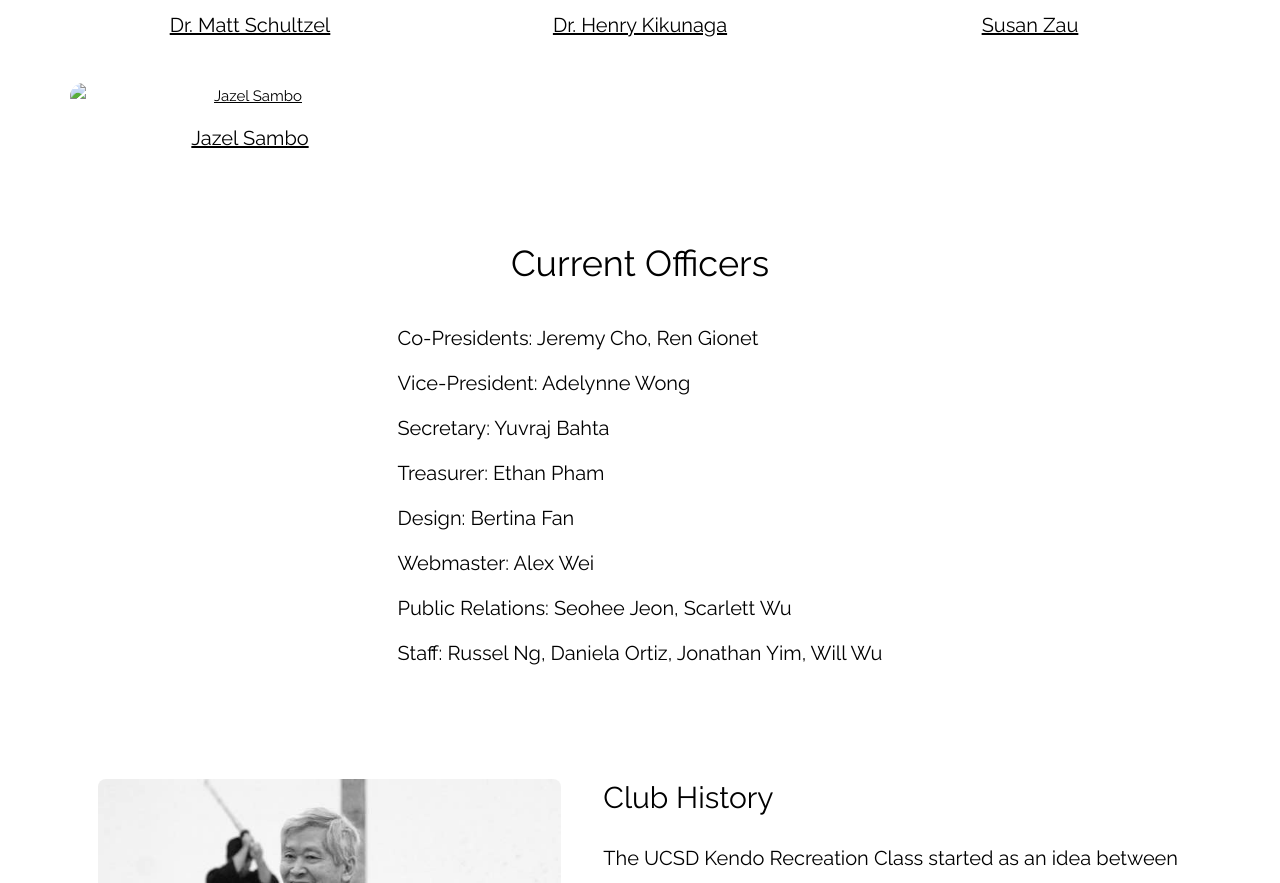
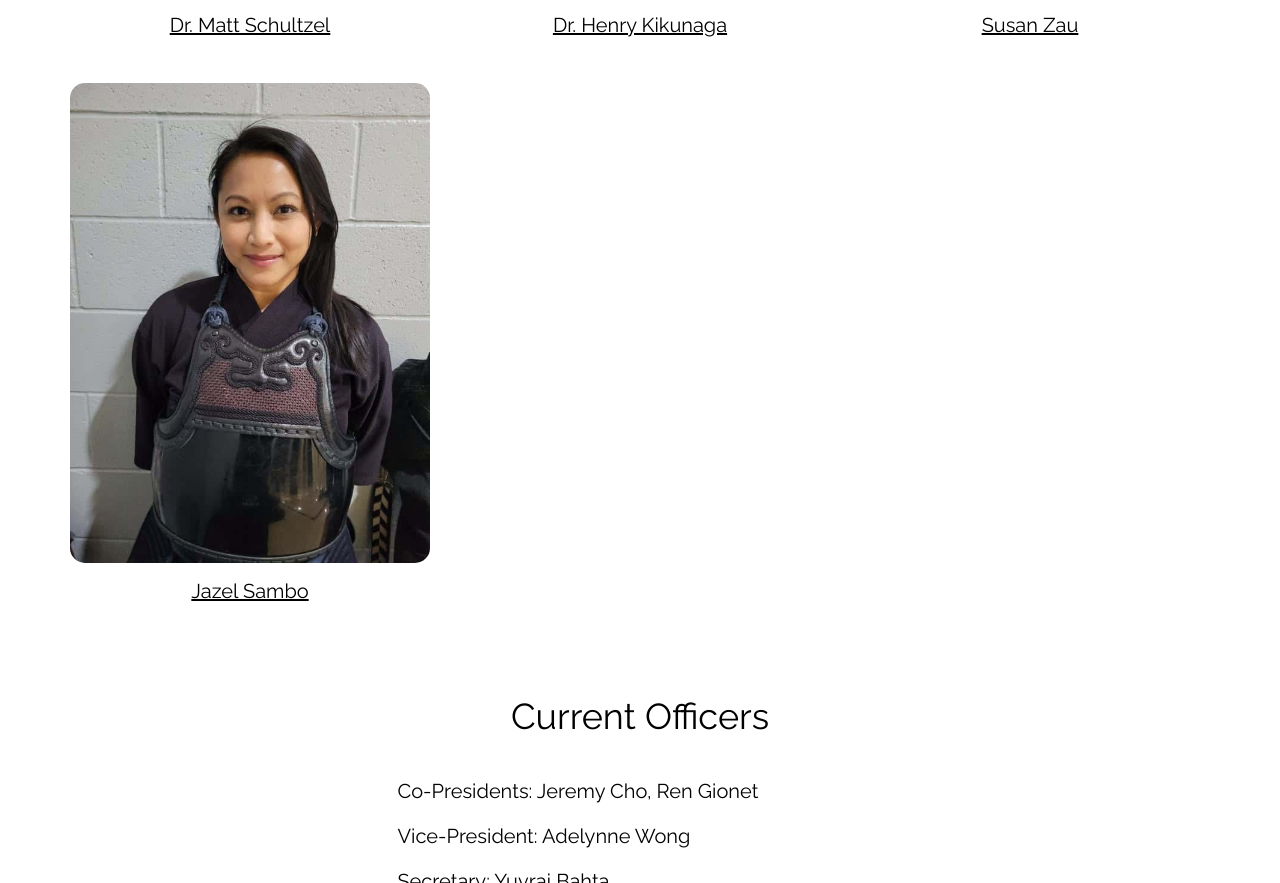
Before and after one commit to Lidican/kendowebsite, a plain HTML site: page about.html in a window 1280 px wide. Shown: the part 2048-2931 px from the top of the page. Drawn offline with nearby package versions, Linux system fonts and the light colour scheme.

Commit message:
fixed jazel img references

```diff
--- a/about.html
+++ b/about.html
@@ -155,7 +155,7 @@ body, html {
                             <i class="fa fa-search-plus fa-3x"></i>
                         </div>
                     </div>
-                    <img src="img/Jayzel.jpg" class="img-responsive" alt="Jazel Sambo" style="border-radius:15px;">
+                    <img src="img/Jazel.jpg" class="img-responsive" alt="Jazel Sambo" style="border-radius:15px;">
                 </a>
                 <h4><a href="#coachModal4" data-toggle="modal">Jazel Sambo</a></h4>
             </div>
@@ -336,7 +336,7 @@ body, html {
                       <h2 style="margin-bottom: 10px;">Jazel Sambo Sensei</h2>
                       <h4>- Assistant Coach -</h4>
                       <br />
-                      <img src="Jazel.jpg" class="img-responsive img-centered" alt="">
+                      <img src="img/Jazel.jpg" class="img-responsive img-centered" alt="">
 
                       <div class="senseiDescription" style="font-size:20px">
 
```
